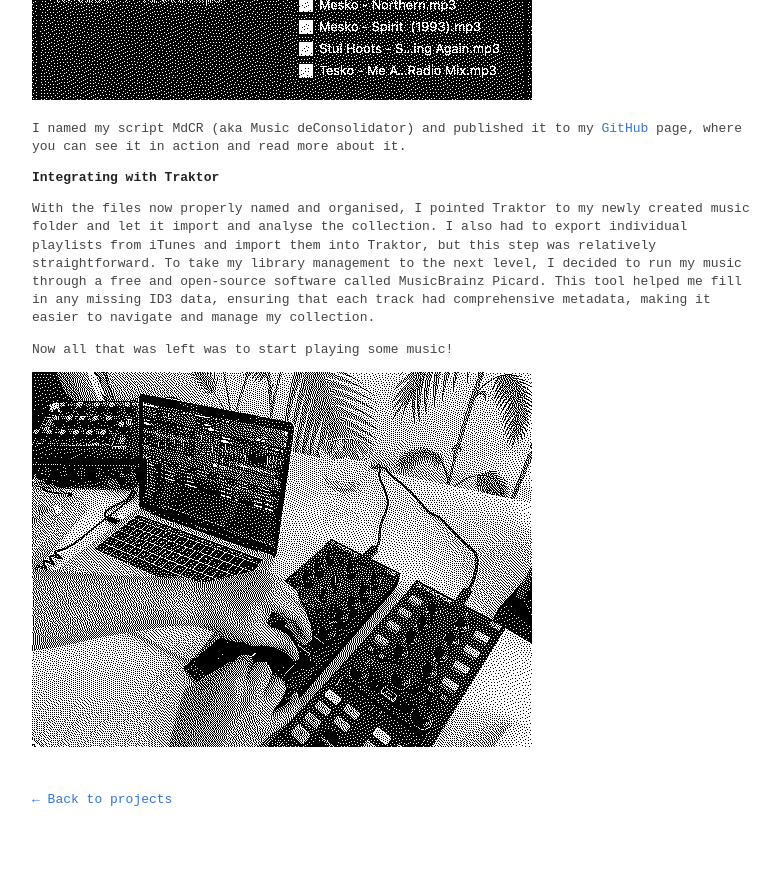
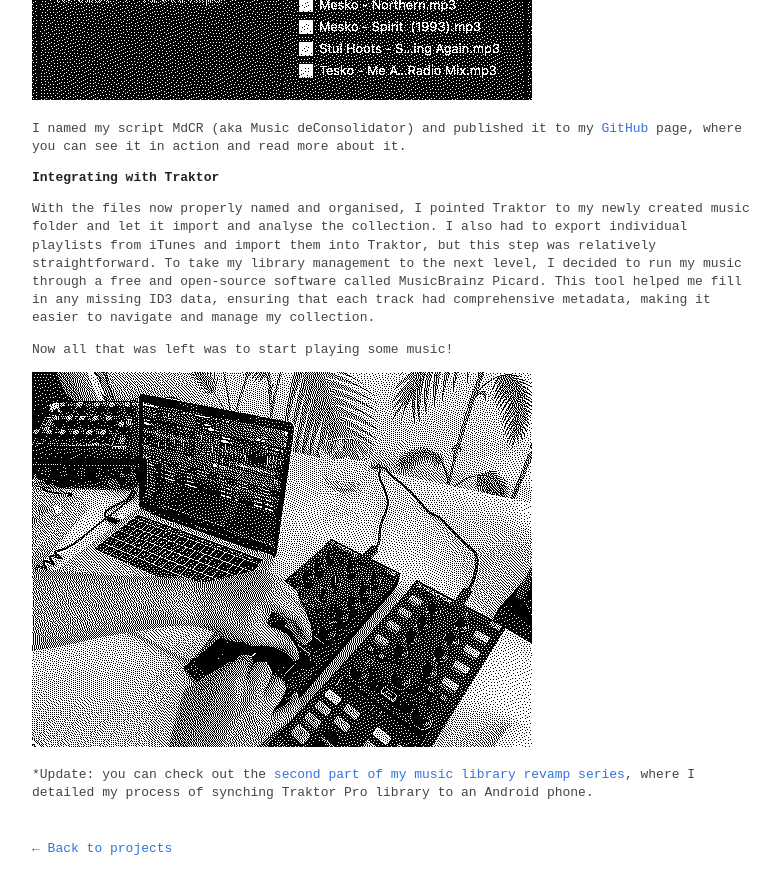
Before and after one commit to matis-io/matis-io.github.io, a Jekyll site: the page built from _posts/2023-01-11-Revamping_My_Music_Library.md, in a window 1280 px wide and 900 px high, scrolled down 1151 px. Shown: the top 894 px of the window, without its empty margins (248-1028 px from the left). Built offline with Jekyll 4.4.1, drawn with Linux system fonts in a browser that asks for light colours; before the commit the page ends 2002 px from its top, so only the background shows below that.

Commit message:
Updated links

```diff
--- a/_posts/2023-01-11-Revamping_My_Music_Library.md
+++ b/_posts/2023-01-11-Revamping_My_Music_Library.md
@@ -31,3 +31,5 @@ To take my library management to the next level, I decided to run my music throu
 Now all that was left was to start playing some music!
 
 ![TraktorDJ](/images/traktorDJ.png)
+
+*Update: you can check out the <a href="{{ site.url }}/blog/revamping-my-music-library-p2">second part of my music library revamp series</a>, where I detailed my process of synching Traktor Pro library to an Android phone.
```
Also changed, not shown: _posts/2024-09-17-Revamping_My_Music_Library_p2.md (+1 -1 lines).
